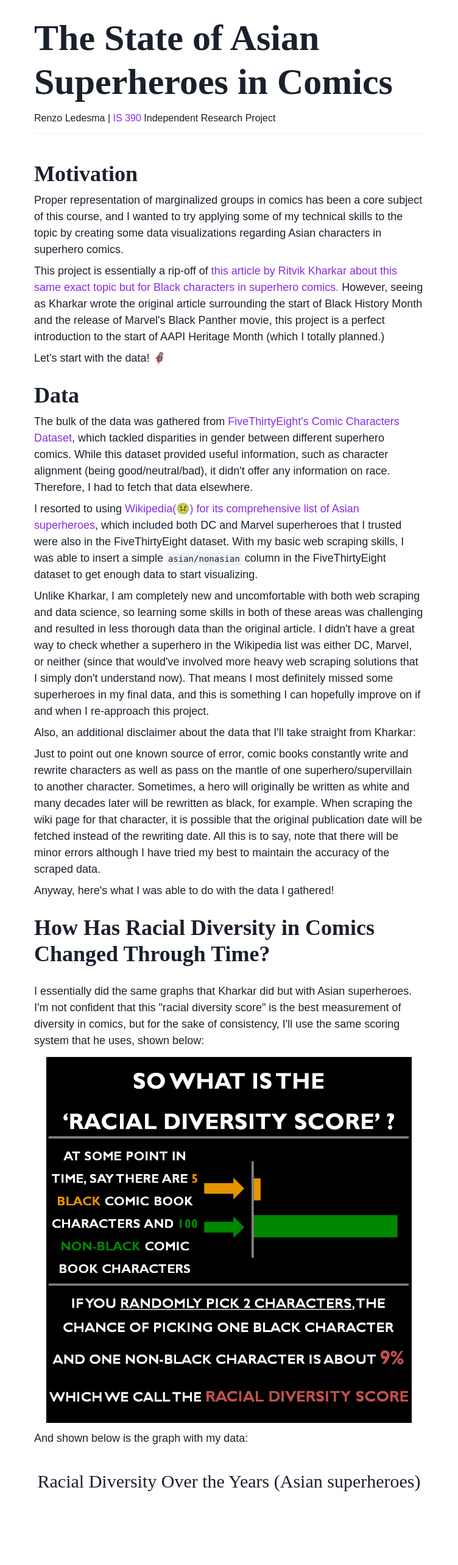
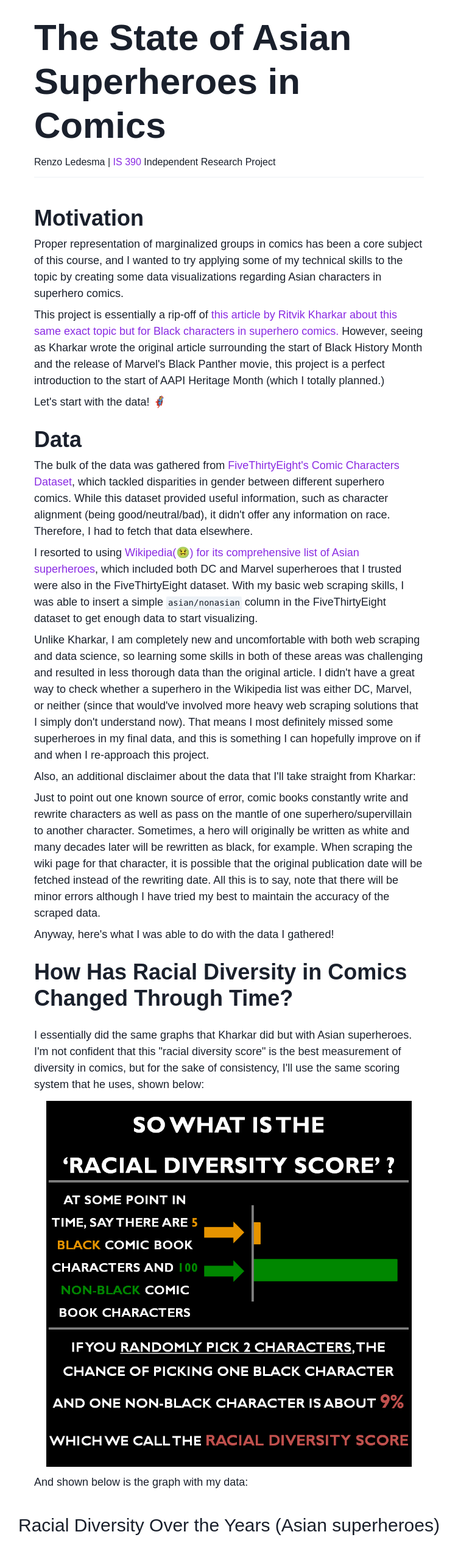
Before and after one commit to renzol2/renzol2.github.io, a Next.js app: page /is390 in a window 1280 px wide. Shown: the top 2566 px of the page at 61% size, without its empty margins (264-1016 px from the left). Built offline with nearby package versions, Linux system fonts and the light colour scheme.

Commit message:
Fix headings in article

```diff
--- a/components/RacialDiversityGraph.jsx
+++ b/components/is390/HeroNeutralRatioGraph.jsx
@@ -1,22 +1,26 @@
 import { ResponsiveLine } from '@nivo/line';
-import racialDiversity from '../constants/is390/racialDiversity.json';
+import heroNeutralRatio from '../../constants/is390/heroNeutralRatio';
 
-export default function RacialDiversityGraph() {
+export default function HeroRatioGraph() {
   return (
     <ResponsiveLine
-      colors={{ scheme: 'dark2' }}
+      markers={[
+        {
+          axis: 'y',
+          value: 0.5,
+          legend: '50%',
+        },
+      ]}
+      colors={{ scheme: 'nivo' }}
       enableSlices="x"
-      data={racialDiversity}
+      data={heroNeutralRatio}
       isInteractive
-      useMesh
       animate
-      margin={{ top: 50, right: 110, bottom: 50, left: 80 }}
+      margin={{ top: 50, right: 130, bottom: 50, left: 110 }}
       xScale={{ type: 'point' }}
       yScale={{
         type: 'linear',
-        min: 'auto',
-        max: 'auto',
-        stacked: true,
+        stacked: false,
         reverse: false,
       }}
       yFormat=" >-.5f"
@@ -36,14 +40,12 @@ export default function RacialDiversityGraph() {
         tickSize: 5,
         tickPadding: 5,
         tickRotation: 0,
-        legend: 'racial diversity score',
+        legend: 'ratio of good+neutral to total characters',
         legendOffset: -55,
         legendPosition: 'middle',
       }}
       pointSize={10}
-      pointColor={{ theme: 'background' }}
       pointBorderWidth={2}
-      pointBorderColor={{ from: 'serieColor' }}
       pointLabelYOffset={-12}
       useMesh={true}
       legends={[
--- a/components/HeroNeutralRatioGraph.jsx
+++ b/components/is390/HeroRatioGraph.jsx
@@ -1,5 +1,5 @@
 import { ResponsiveLine } from '@nivo/line';
-import heroNeutralRatio from '../constants/is390/heroNeutralRatio';
+import heroRatio from '../../constants/is390/heroRatio.json';
 
 export default function HeroRatioGraph() {
   return (
@@ -8,15 +8,15 @@ export default function HeroRatioGraph() {
         {
           axis: 'y',
           value: 0.5,
-          legend: '50%',
+          legend: '50%'
         },
       ]}
-      colors={{ scheme: 'nivo' }}
+      colors={{ scheme: 'category10' }}
       enableSlices="x"
-      data={heroNeutralRatio}
+      data={heroRatio}
       isInteractive
       animate
-      margin={{ top: 50, right: 130, bottom: 50, left: 110 }}
+      margin={{ top: 50, right: 130, bottom: 50, left: 80 }}
       xScale={{ type: 'point' }}
       yScale={{
         type: 'linear',
@@ -40,7 +40,7 @@ export default function HeroRatioGraph() {
         tickSize: 5,
         tickPadding: 5,
         tickRotation: 0,
-        legend: 'ratio of good+neutral to total characters',
+        legend: 'ratio of good to total characters',
         legendOffset: -55,
         legendPosition: 'middle',
       }}
--- a/components/HeroRatioGraph.jsx
+++ b/components/is390/RacialDiversityGraph.jsx
@@ -1,26 +1,22 @@
 import { ResponsiveLine } from '@nivo/line';
-import heroRatio from '../constants/is390/heroRatio.json';
+import racialDiversity from '../../constants/is390/racialDiversity.json';
 
-export default function HeroRatioGraph() {
+export default function RacialDiversityGraph() {
   return (
     <ResponsiveLine
-      markers={[
-        {
-          axis: 'y',
-          value: 0.5,
-          legend: '50%'
-        },
-      ]}
-      colors={{ scheme: 'category10' }}
+      colors={{ scheme: 'dark2' }}
       enableSlices="x"
-      data={heroRatio}
+      data={racialDiversity}
       isInteractive
+      useMesh
       animate
-      margin={{ top: 50, right: 130, bottom: 50, left: 80 }}
+      margin={{ top: 50, right: 110, bottom: 50, left: 80 }}
       xScale={{ type: 'point' }}
       yScale={{
         type: 'linear',
-        stacked: false,
+        min: 'auto',
+        max: 'auto',
+        stacked: true,
         reverse: false,
       }}
       yFormat=" >-.5f"
@@ -40,12 +36,14 @@ export default function HeroRatioGraph() {
         tickSize: 5,
         tickPadding: 5,
         tickRotation: 0,
-        legend: 'ratio of good to total characters',
+        legend: 'racial diversity score',
         legendOffset: -55,
         legendPosition: 'middle',
       }}
       pointSize={10}
+      pointColor={{ theme: 'background' }}
       pointBorderWidth={2}
+      pointBorderColor={{ from: 'serieColor' }}
       pointLabelYOffset={-12}
       useMesh={true}
       legends={[
--- a/pages/is390.jsx
+++ b/pages/is390.jsx
@@ -7,17 +7,23 @@ import {
   Link,
   Text,
 } from '@chakra-ui/layout';
-import HeroRatioGraph from '../components/HeroRatioGraph';
-import HeroNeutralRatioGraph from '../components/HeroNeutralRatioGraph';
-import RacialDiversityGraph from '../components/RacialDiversityGraph';
 import { Image } from '@chakra-ui/image';
-import Footer from '../components/Footer';
+import HeroRatioGraph from '../components/is390/HeroRatioGraph';
+import HeroNeutralRatioGraph from '../components/is390/HeroNeutralRatioGraph';
+import RacialDiversityGraph from '../components/is390/RacialDiversityGraph';
+import Footer from '../components/is390/Footer';
 
 export default function IS390() {
   return (
     <Box w="100%" fontFamily="sans-serif">
       <Box my="2%" mx={{ base: '10%', lg: '25%' }}>
-        <Heading as="h1" textAlign="left" fontWeight="black" fontSize="6xl">
+        <Heading
+          as="h1"
+          textAlign="left"
+          fontWeight="black"
+          fontSize="6xl"
+          fontFamily="sans-serif"
+        >
           The State of Asian Superheroes in Comics
         </Heading>
         <Text as="h2" fontWeight="hairline" my={3}>
@@ -29,12 +35,12 @@ export default function IS390() {
             color="blueviolet"
           >
             IS 390
-          </Link>
-          {' '}Independent Research Project
+          </Link>{' '}
+          Independent Research Project
         </Text>
         <Divider mb="7%" mt="2%" />
 
-        <Heading as="h3" fontWeight="bold">
+        <Heading as="h3" fontWeight="bold" fontFamily="sans-serif">
           Motivation
         </Heading>
         <Text as="p" fontSize="lg" my={2}>
@@ -63,7 +69,7 @@ export default function IS390() {
           Let's start with the data! 🦸‍♀️
         </Text>
 
-        <Heading as="h3" fontWeight="bold" mt="4%">
+        <Heading as="h3" fontWeight="bold" mt="4%" fontFamily="sans-serif">
           Data
         </Heading>
         <Text as="p" fontSize="lg" my={2}>
@@ -127,7 +133,7 @@ export default function IS390() {
           Anyway, here's what I was able to do with the data I gathered!
         </Text>
 
-        <Heading as="h3" fontWeight="bold" my="4%">
+        <Heading as="h3" fontWeight="bold" my="4%" fontFamily="sans-serif">
           How Has Racial Diversity in Comics Changed Through Time?
         </Heading>
         <Text as="p" fontSize="lg" my={2}>
@@ -150,7 +156,13 @@ export default function IS390() {
         </Text>
       </Box>
 
-      <Heading textAlign="center" fontWeight="hairline" fontSize="3xl" mt="3%">
+      <Heading
+        textAlign="center"
+        fontWeight="hairline"
+        fontSize="3xl"
+        mt="3%"
+        fontFamily="sans-serif"
+      >
         Racial Diversity Over the Years (Asian superheroes)
       </Heading>
       <Center h="60vh" mb="5%">
@@ -195,7 +207,7 @@ export default function IS390() {
           />
         </Center>
 
-        <Heading as="h3" fontWeight="bold" my="4%">
+        <Heading as="h3" fontWeight="bold" my="4%" fontFamily="sans-serif">
           Are Asian Characters Represented as Heroes or Villains?
         </Heading>
         <Text as="p" fontSize="lg" my={2}>
@@ -212,13 +224,25 @@ export default function IS390() {
         </Text>
       </Box>
 
-      <Heading textAlign="center" fontWeight="hairline" fontSize="3xl" mt="2%">
+      <Heading
+        textAlign="center"
+        fontWeight="hairline"
+        fontSize="3xl"
+        mt="2%"
+        fontFamily="sans-serif"
+      >
         Ratio of # of Good Characters to Total # of Characters
       </Heading>
       <Center h="50vh">
         <HeroRatioGraph />
       </Center>
-      <Heading textAlign="center" fontWeight="hairline" fontSize="3xl" mt="2%">
+      <Heading
+        textAlign="center"
+        fontWeight="hairline"
+        fontSize="3xl"
+        mt="2%"
+        fontFamily="sans-serif"
+      >
         Ratio of # of Good+Neutral Characters to Total # of Characters
       </Heading>
       <Center h="50vh">
@@ -245,7 +269,7 @@ export default function IS390() {
           ratio to rise in both graphs.
         </Text>
 
-        <Heading as="h3" fontWeight="bold" my="4%">
+        <Heading as="h3" fontWeight="bold" my="4%" fontFamily="sans-serif">
           Wrapping Up
         </Heading>
         <Text as="p" fontSize="lg" my={2}>
```
Also changed, not shown: components/is390/Footer.tsx (renamed from components/Footer.tsx).
